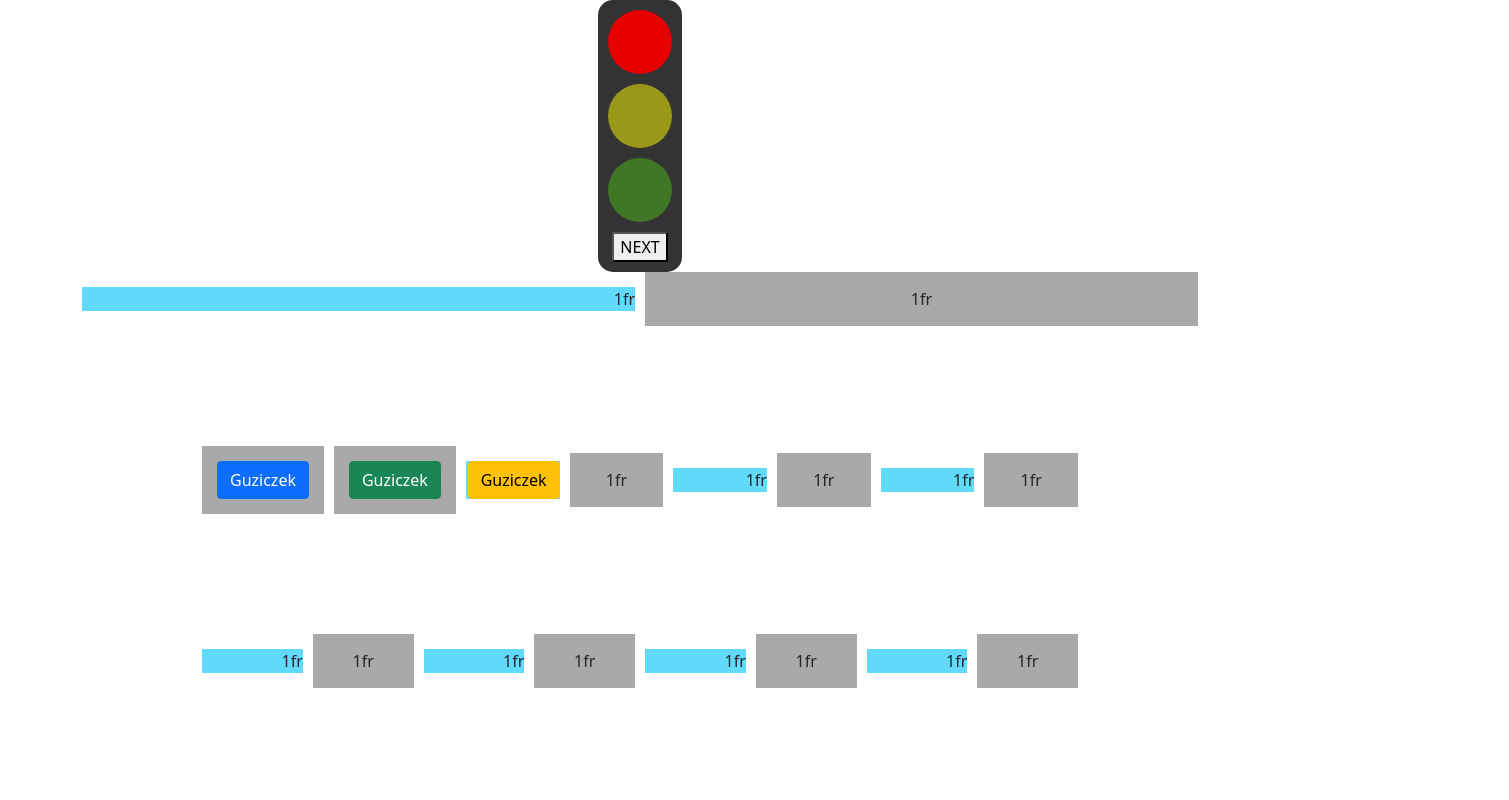
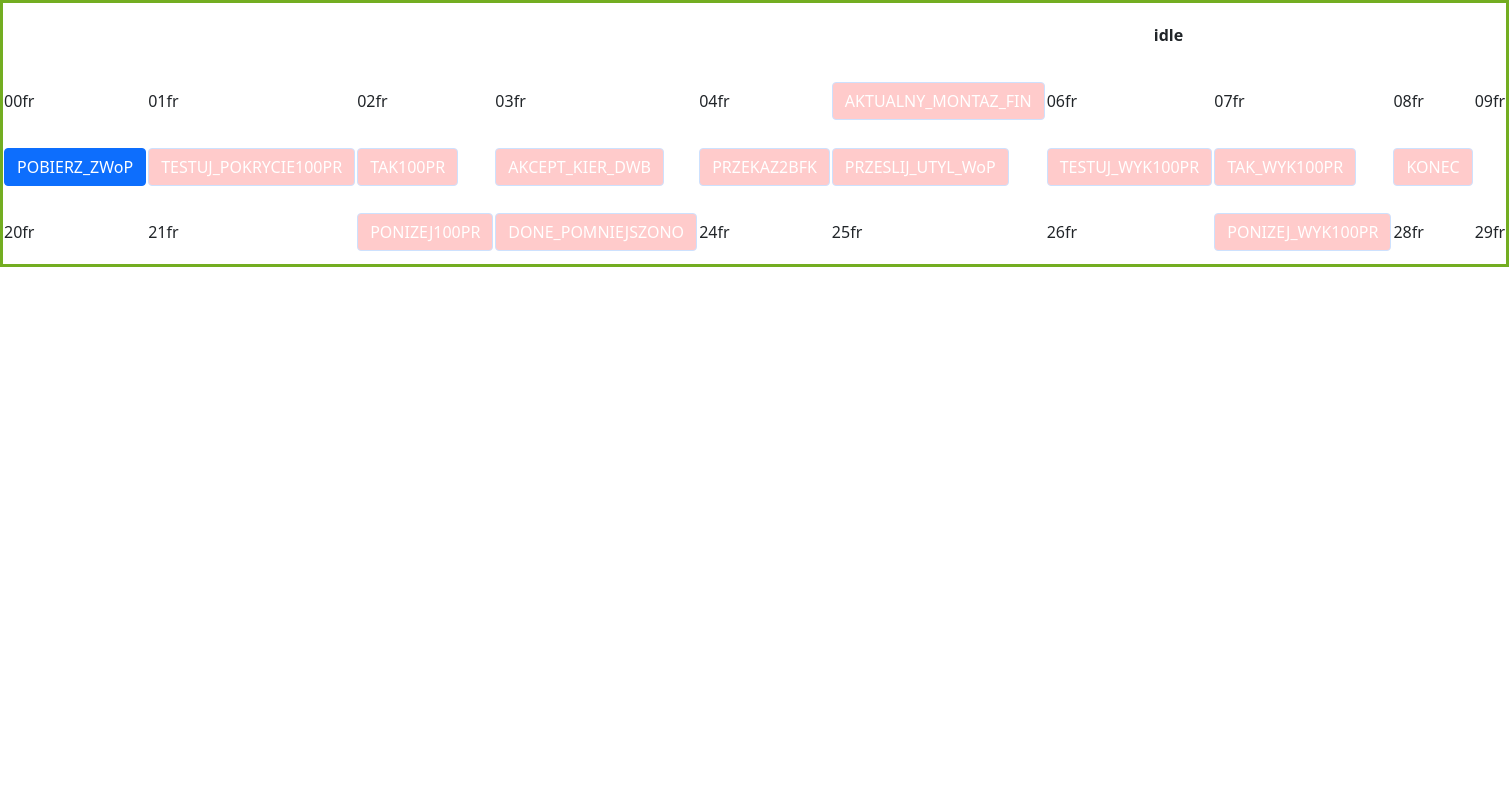
Before and after one commit to zkrysztofiak/xstate-ts, a React (Create React App) app: page / in a window 1280 px wide. Shown: the top 800 px of the page, 1509 px wide, since content can reach past the window. Built offline with nearby package versions, Linux system fonts and the light colour scheme.

Commit message:
zmiana z grid na table

```diff
--- a/src/App.css
+++ b/src/App.css
@@ -3,8 +3,10 @@
 	text-align: center;
 }
 
-.container {
-	width: 900px;
+.containerZnP {
+	margin: auto;
+	width: 90%;
+	border: 3px solid #73ad21;
 }
 
 .grid2cols {
@@ -15,10 +17,18 @@
 	align-items: center;
 }
 
-.grid8cols {
+.grid10cols {
 	display: grid;
-	margin: 120px;
-	grid-template-columns: repeat(8, 1fr);
+	margin: 66px;
+	grid-template-columns: repeat(10, 1fr);
+	gap: 10px;
+	align-items: center;
+}
+
+.grid4cols {
+	display: grid;
+	margin: 66px;
+	grid-template-columns: repeat(4, 1fr);
 	gap: 10px;
 	align-items: center;
 }
@@ -31,5 +41,18 @@
 .grid-item-center {
 	padding: 15px;
 	text-align: center;
-	background-color: darkgrey;
+	/* background-color: darkgrey; */
+	min-height: 66px;
 }
+
+.containerZnP .btn-primary:disabled {
+	background-color: red;
+	opacity: 0.2;
+}
+.containerZnP td {
+	height: 66px;
+}
+.containerZnP th {
+	height: 66px;
+	text-align: center;
+}
--- /dev/null
+++ b/src/ZapoNaPlatnosc.tsx
@@ -0,0 +1,111 @@
+import React from 'react';
+import { Button, Spinner, CloseButton } from 'react-bootstrap';
+import './App.css';
+import 'bootstrap/dist/css/bootstrap.min.css';
+import { useMachine } from '@xstate/react';
+import { zapoNaPlatnoscMachine } from './zapoNaPlatnoscMachine';
+
+function ZapoNaPlatnosc() {
+	const [current, send] = useMachine(zapoNaPlatnoscMachine);
+	return (
+		<table className='containerZnP'>
+			<thead>
+				<tr>
+					<th colSpan={5}>{current.matches('pobieranieWoP') && <Spinner animation='border' aria-hidden='true' />}</th>
+					<th colSpan={5}>{current.value}</th>
+				</tr>
+			</thead>
+			<tbody>
+				<tr>
+					<td>00fr</td>
+					<td>01fr</td>
+					<td>02fr</td>
+					<td>03fr</td>
+					<td>04fr</td>
+					<td>
+						<Button variant='primary' disabled={!current.matches('przeslanoDaneUtylizacjiWoP')} onClick={() => send('AKTUALNY_MONTAZ_FIN')}>
+							AKTUALNY_MONTAZ_FIN
+						</Button>
+					</td>
+					<td>06fr</td>
+					<td>07fr</td>
+					<td>08fr</td>
+					<td>09fr</td>
+				</tr>
+				<tr>
+					<td>
+						<Button variant='primary' disabled={!current.matches('idle')} onClick={() => send('POBIERZ_ZWoP')}>
+							POBIERZ_ZWoP
+						</Button>
+					</td>
+					<td>
+						<Button variant='primary' disabled={!current.matches('pobranoDaneWoP')} onClick={() => send('TESTUJ_POKRYCIE100PR')}>
+							TESTUJ_POKRYCIE100PR
+						</Button>
+					</td>
+					<td>
+						<Button variant='primary' disabled={!current.matches('testPokrycia100procent')} onClick={() => send('TAK100PR')}>
+							TAK100PR
+						</Button>
+					</td>
+					<td>
+						<Button variant='primary' disabled={!current.matches('akceptacjaKierDWB')} onClick={() => send('AKCEPT_KIER_DWB')}>
+							AKCEPT_KIER_DWB
+						</Button>
+					</td>
+					<td>
+						<Button variant='primary' disabled={!current.matches('przekazanieZnP2BFK')} onClick={() => send('PRZEKAZ2BFK')}>
+							PRZEKAZ2BFK
+						</Button>
+					</td>
+					<td>
+						<Button variant='primary' disabled={!current.matches('przesylanieDanychUtylizacjiWoP')} onClick={() => send('PRZESLIJ_UTYL_WoP')}>
+							PRZESLIJ_UTYL_WoP
+						</Button>
+					</td>
+					<td>
+						<Button variant='primary' disabled={!current.matches('przeslanoDaneUtylizacjiWoP')} onClick={() => send('TESTUJ_WYK100PR')}>
+							TESTUJ_WYK100PR
+						</Button>
+					</td>
+					<td>
+						<Button variant='primary' disabled={!current.matches('testWyk100procent')} onClick={() => send('TAK_WYK100PR')}>
+							TAK_WYK100PR
+						</Button>
+					</td>
+					<td>
+						<Button variant='primary' disabled={!current.matches('koniec')} onClick={() => send('TAK_WYK100PR')}>
+							KONEC
+						</Button>
+					</td>
+				</tr>
+				<tr>
+					<td>20fr</td>
+					<td>21fr</td>
+					<td>
+						<Button variant='primary' disabled={!current.matches('testPokrycia100procent')} onClick={() => send('PONIZEJ100PR')}>
+							PONIZEJ100PR
+						</Button>
+					</td>
+					<td>
+						<Button variant='primary' disabled={!current.matches('pomniejszanieKwotyWoP')} onClick={() => send('DONE_POMNIEJSZONO')}>
+							DONE_POMNIEJSZONO
+						</Button>
+					</td>
+					<td>24fr</td>
+					<td>25fr</td>
+					<td>26fr</td>
+					<td>
+						<Button variant='primary' disabled={!current.matches('testWyk100procent')} onClick={() => send('PONIZEJ_WYK100PR')}>
+							PONIZEJ_WYK100PR
+						</Button>
+					</td>
+					<td>28fr</td>
+					<td>29fr</td>
+				</tr>
+			</tbody>
+		</table>
+	);
+}
+
+export default ZapoNaPlatnosc;
--- a/src/index.tsx
+++ b/src/index.tsx
@@ -1,8 +1,8 @@
 import React from 'react';
 import { render } from 'react-dom';
 import './index.css';
-import App from './App';
-import TrafficLights from './TrafficLights';
+import ZapoNaPlatnosc from './ZapoNaPlatnosc';
+// import TrafficLights from './TrafficLights';
 
 // ReactDOM.render(
 // 	<React.StrictMode>
@@ -15,8 +15,8 @@ import TrafficLights from './TrafficLights';
 const rootElement = document.getElementById('root');
 render(
 	<section>
-		<TrafficLights />
-		<App />
+		{/* <TrafficLights /> */}
+		<ZapoNaPlatnosc />
 	</section>,
 	rootElement
 );
--- a/src/zapoNaPlatnosc.ts
+++ b/src/zapoNaPlatnoscMachine.ts
@@ -17,6 +17,9 @@ export const zapoNaPlatnoscMachine = createMachine({
 			},
 		},
 		pobieranieWoP: {
+			after: {
+				1000: 'pobranoDaneWoP',
+			},
 			on: {
 				OK: 'pobranoDaneWoP',
 				ERROR: 'failureWoP',
@@ -44,9 +47,19 @@ export const zapoNaPlatnoscMachine = createMachine({
 			on: { PRZEKAZ2BFK: 'przesylanieDanychUtylizacjiWoP' }, //side action - Aktualizuj montaż finansowy
 		},
 		przesylanieDanychUtylizacjiWoP: {
-			on: { PRZEKAZ2BFK: 'testWykorzystania100procent' },
+			on: { PRZESLIJ_UTYL_WoP: 'przeslanoDaneUtylizacjiWoP' },
 		},
-		testWykorzystania100procent: {
+		przeslanoDaneUtylizacjiWoP: {
+			on: {
+				AKTUALIZUJ_MONTAZ_FIN: 'aktualizacjaMontazuFin',
+				TESTUJ_WYK100PR: 'testWyk100procent',
+			},
+		},
+		aktualizacjaMontazuFin: {
+			on: { AKTUALNY_MONTAZ_FIN: 'montazFinAktualny' },
+		},
+		montazFinAktualny: {},
+		testWyk100procent: {
 			on: {
 				TAK_WYK100PR: 'koniec',
 				PONIZEJ_WYK100PR: 'idle',
```
